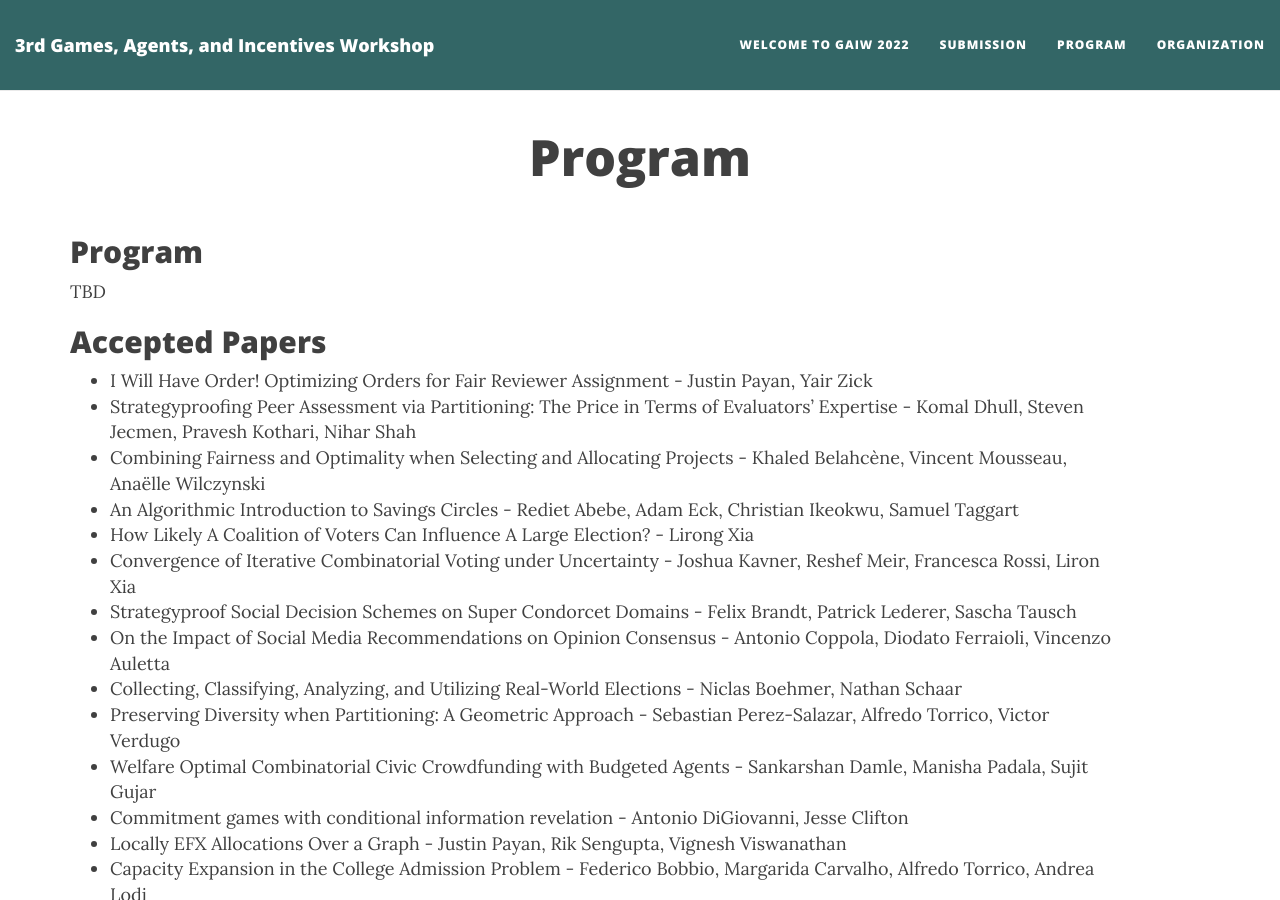
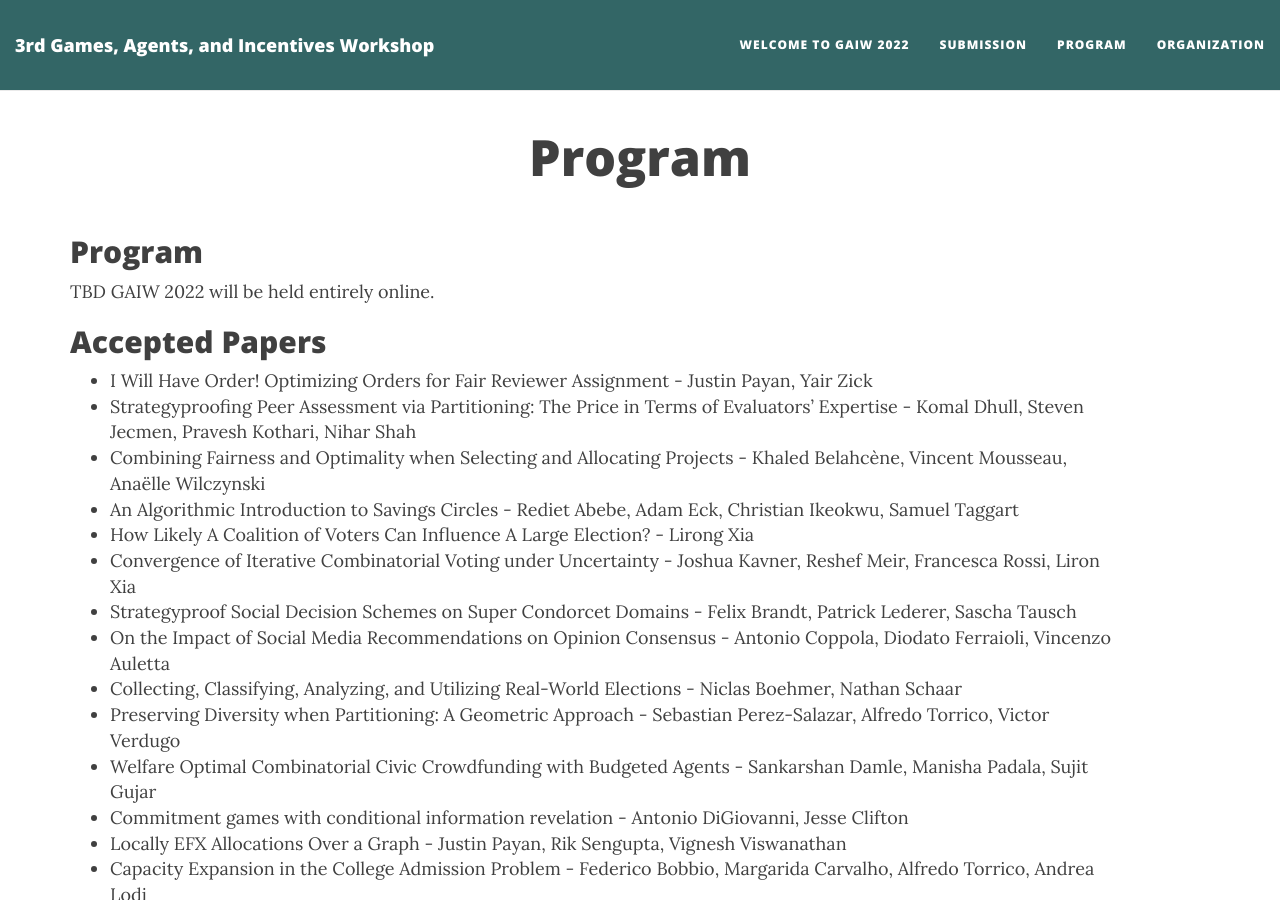
Before and after one commit to BenAbramowitz/gaiw2023, a Jekyll site: the page built from program.md, in a window 1280 px wide and 900 px high. Built offline with Jekyll 4.4.1, drawn with Linux system fonts in a browser that asks for light colours; nearby versions of some CDN libraries.

Commit message:
Update program.md

```diff
--- a/program.md
+++ b/program.md
@@ -7,6 +7,7 @@ published: true
 ## Program
 
 TBD
+GAIW 2022 will be held entirely online.
 
 
 ## Accepted Papers
```
